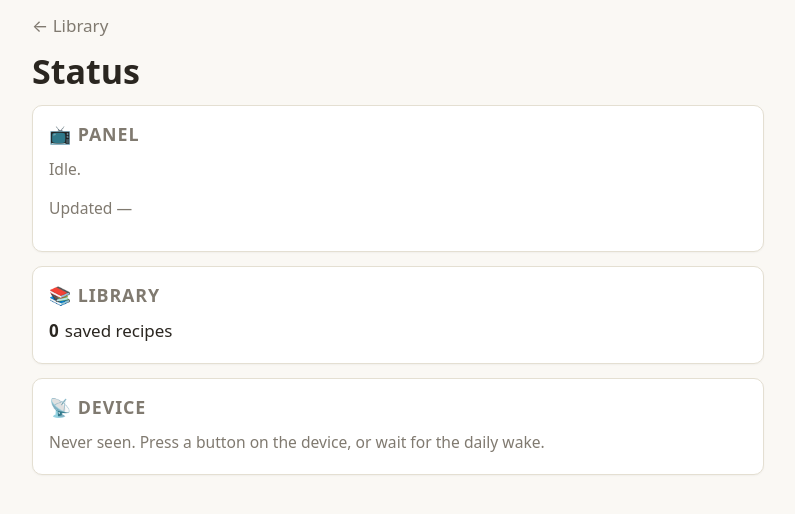
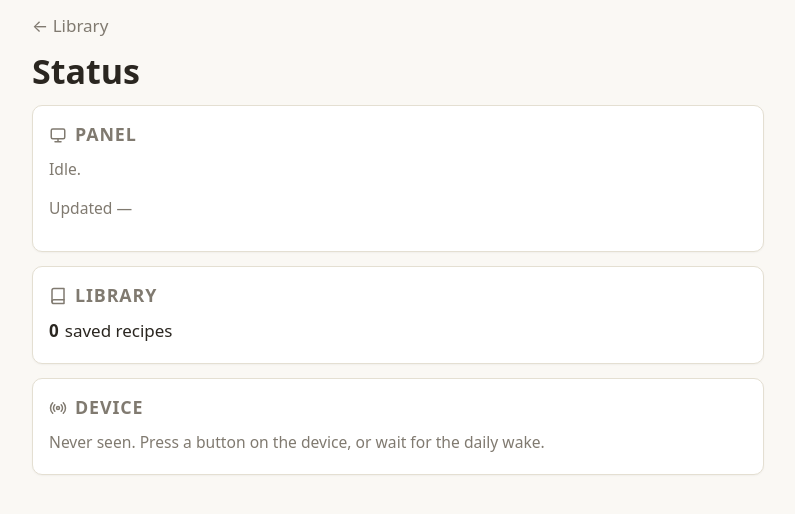
Before and after one commit to sploutchy/ePepper, a FastAPI app: page /app/status in a window 1280 px wide. Shown: the part 57-571 px from the top of the page, without its empty margins (242-1037 px from the left). Run offline with FastAPI, Linux system fonts and the light colour scheme; data that the repository does not hold is empty; parts of the project's set-up code (start-up, migrations or seed data) failed here and were passed over; some libraries are stand-ins or nearby versions.

Commit message:
fix(web): replace all emoji with SVG icons matching header style
Twelve emoji across the recipe, add, and status pages
(📺📷📄📚📡🔋🪫📶🌡💧⚠️🗑) were rendering inconsistently across
fonts/platforms and didn't visually match the lucide-style SVG icons
introduced in the header in #13. Centralise the icon set in a Jinja
macro file (_icons.html) and call it from every template that
previously used an emoji.

Buttons now have inline-flex + gap so icon + text align cleanly, and
a shared .icon class keeps the SVGs from getting squashed inside flex
parents. Stars in the rating widget keep their ★ glyph — they're a
typographic rating UI, not an emoji.

https://claude.ai/code/session_01NbSLXadoqUchuksnDxU8pF

```diff
--- a/server/web/static/app.css
+++ b/server/web/static/app.css
@@ -217,8 +217,17 @@ button {
   font-weight: 600;
   cursor: pointer;
   transition: background 0.12s ease, filter 0.12s ease;
+  display: inline-flex;
+  align-items: center;
+  gap: 8px;
 }
 button:hover { filter: brightness(1.08); }
+
+/* Inline SVG icons sized + aligned with surrounding text. Each macro
+   call already sets width/height; this just keeps them from getting
+   squashed by flex parents and aligns with text baselines for cases
+   where they sit outside flex containers. */
+.icon { flex-shrink: 0; vertical-align: -3px; }
 
 button.primary {
   background: var(--primary);
@@ -485,7 +494,6 @@ button.link.danger:hover { color: var(--danger); filter: brightness(1.15); }
   align-items: center;
   gap: 8px;
 }
-.add-tile-icon { font-size: 1.2em; }
 .add-tile p { margin: 0; font-size: 0.9em; }
 .add-tile input[type=file] {
   font: inherit;
@@ -539,15 +547,22 @@ input[type=file]::file-selector-button {
   color: var(--muted);
   text-transform: uppercase;
   letter-spacing: 0.05em;
+  display: flex;
+  align-items: center;
+  gap: 8px;
 }
 .status-line {
   margin: 4px 0;
   display: flex;
-  align-items: baseline;
+  align-items: center;
   gap: 6px;
   flex-wrap: wrap;
 }
-.status-icon { font-size: 1.05em; }
+.status-icon {
+  display: inline-flex;
+  align-items: center;
+  color: var(--muted);
+}
 .status-actions { margin-top: 12px; }
 
 .status-banner {
@@ -560,6 +575,11 @@ input[type=file]::file-selector-button {
   display: grid;
   gap: 4px;
 }
+.status-banner strong {
+  display: inline-flex;
+  align-items: center;
+  gap: 6px;
+}
 .warn-inline {
   margin-left: 6px;
   color: var(--warn-fg);
@@ -567,6 +587,9 @@ input[type=file]::file-selector-button {
   padding: 1px 6px;
   border-radius: 6px;
   font-size: 0.85em;
+  display: inline-flex;
+  align-items: center;
+  gap: 4px;
 }
 
 /* Panel preview — full-bleed escape from main's max-width so the 800×480
--- /dev/null
+++ b/server/web/templates/_icons.html
@@ -0,0 +1,33 @@
+{# Inline SVG icon library — lucide-style: 24×24 viewBox, 2 px stroke,
+   currentColor. Same family as the header glyphs so the app feels
+   consistent. Call as `{{ icon("name") }}` from any template after
+   `{% from "_icons.html" import icon %}`. #}
+
+{% macro icon(name, size=20) -%}
+{%- set attrs = 'viewBox="0 0 24 24" width="' ~ size ~ '" height="' ~ size ~ '" fill="none" stroke="currentColor" stroke-width="2" stroke-linecap="round" stroke-linejoin="round" class="icon" aria-hidden="true"' -%}
+{%- if name == "monitor" -%}
+<svg {{ attrs|safe }}><rect x="3" y="4" width="18" height="13" rx="2"/><path d="M8 21h8M12 17v4"/></svg>
+{%- elif name == "trash" -%}
+<svg {{ attrs|safe }}><path d="M3 6h18"/><path d="M8 6V4a2 2 0 0 1 2-2h4a2 2 0 0 1 2 2v2"/><path d="M19 6l-1 14a2 2 0 0 1-2 2H8a2 2 0 0 1-2-2L5 6"/></svg>
+{%- elif name == "camera" -%}
+<svg {{ attrs|safe }}><path d="M23 19a2 2 0 0 1-2 2H3a2 2 0 0 1-2-2V8a2 2 0 0 1 2-2h4l2-3h6l2 3h4a2 2 0 0 1 2 2z"/><circle cx="12" cy="13" r="4"/></svg>
+{%- elif name == "file-code" -%}
+<svg {{ attrs|safe }}><path d="M14 2H6a2 2 0 0 0-2 2v16a2 2 0 0 0 2 2h12a2 2 0 0 0 2-2V8z"/><polyline points="14 2 14 8 20 8"/><path d="M10 13l-2 2 2 2M14 13l2 2-2 2"/></svg>
+{%- elif name == "alert-triangle" -%}
+<svg {{ attrs|safe }}><path d="M10.29 3.86L1.82 18a2 2 0 0 0 1.71 3h16.94a2 2 0 0 0 1.71-3L13.71 3.86a2 2 0 0 0-3.42 0z"/><line x1="12" y1="9" x2="12" y2="13"/><line x1="12" y1="17" x2="12.01" y2="17"/></svg>
+{%- elif name == "battery" -%}
+<svg {{ attrs|safe }}><rect x="2" y="7" width="16" height="10" rx="2"/><line x1="22" y1="11" x2="22" y2="13"/><rect x="4" y="9" width="9" height="6" rx="0.5" fill="currentColor" stroke="none"/></svg>
+{%- elif name == "battery-low" -%}
+<svg {{ attrs|safe }}><rect x="2" y="7" width="16" height="10" rx="2"/><line x1="22" y1="11" x2="22" y2="13"/><line x1="6" y1="11" x2="6" y2="13"/></svg>
+{%- elif name == "book" -%}
+<svg {{ attrs|safe }}><path d="M4 19.5A2.5 2.5 0 0 1 6.5 17H20"/><path d="M6.5 2H20v20H6.5A2.5 2.5 0 0 1 4 19.5v-15A2.5 2.5 0 0 1 6.5 2z"/></svg>
+{%- elif name == "wifi" -%}
+<svg {{ attrs|safe }}><path d="M5 12.55a11 11 0 0 1 14.08 0"/><path d="M1.42 9a16 16 0 0 1 21.16 0"/><path d="M8.53 16.11a6 6 0 0 1 6.95 0"/><line x1="12" y1="20" x2="12.01" y2="20"/></svg>
+{%- elif name == "radio" -%}
+<svg {{ attrs|safe }}><circle cx="12" cy="12" r="2"/><path d="M16.24 7.76a6 6 0 0 1 0 8.49m-8.48 0a6 6 0 0 1 0-8.49m11.31-2.82a10 10 0 0 1 0 14.14m-14.14 0a10 10 0 0 1 0-14.14"/></svg>
+{%- elif name == "thermometer" -%}
+<svg {{ attrs|safe }}><path d="M14 14.76V3.5a2.5 2.5 0 0 0-5 0v11.26a4.5 4.5 0 1 0 5 0z"/></svg>
+{%- elif name == "droplet" -%}
+<svg {{ attrs|safe }}><path d="M12 2.69l5.66 5.66a8 8 0 1 1-11.31 0z"/></svg>
+{%- endif -%}
+{%- endmacro %}
--- a/server/web/templates/_status_body.html
+++ b/server/web/templates/_status_body.html
@@ -1,11 +1,12 @@
+{% from "_icons.html" import icon %}
 {% if is_low_battery or is_overdue %}
   <div class="status-banner warn">
     {% if is_overdue %}
-      <strong>⚠️ Device overdue.</strong>
+      <strong>{{ icon("alert-triangle", 18) }} Device overdue.</strong>
       Last check-in was {{ humanize_ago(device.last_seen) }} — battery may be flat or Wi-Fi down.
     {% endif %}
     {% if is_low_battery %}
-      <strong>🪫 Battery low.</strong>
+      <strong>{{ icon("battery-low", 18) }} Battery low.</strong>
       {{ battery_pct }}% ({{ '%.2f' % (device.battery_mv / 1000) }} V) — charge soon.
     {% endif %}
   </div>
@@ -22,7 +23,7 @@
 {% endif %}
 
 <section class="status-card">
-  <h2>📺 Panel</h2>
+  <h2>{{ icon("monitor", 18) }} Panel</h2>
   {% if display.type == "recipe" %}
     <p class="status-line">
       <strong>{{ display.title }}</strong>
@@ -41,48 +42,48 @@
     <form class="status-actions"
           hx-post="/app/display/clear"
           hx-confirm="Clear the panel?">
-      <button class="danger" type="submit">Clear panel</button>
+      <button class="danger" type="submit">{{ icon("trash", 18) }} Clear panel</button>
     </form>
   {% endif %}
 </section>
 
 <section class="status-card">
-  <h2>📚 Library</h2>
+  <h2>{{ icon("book", 18) }} Library</h2>
   <p class="status-line">
     <strong>{{ saved_count }}</strong> saved recipe{{ '' if saved_count == 1 else 's' }}
   </p>
 </section>
 
 <section class="status-card">
-  <h2>📡 Device</h2>
+  <h2>{{ icon("radio", 18) }} Device</h2>
   {% if device.last_seen %}
     <p class="status-line">
       Last seen {{ humanize_ago(device.last_seen) }}
-      {% if is_overdue %}<span class="warn-inline">⚠️ overdue</span>{% endif %}
+      {% if is_overdue %}<span class="warn-inline">{{ icon("alert-triangle", 14) }} overdue</span>{% endif %}
     </p>
     {% if device.battery_mv %}
       <p class="status-line">
-        <span class="status-icon">{{ "🪫" if is_low_battery else "🔋" }}</span>
+        <span class="status-icon">{{ icon("battery-low" if is_low_battery else "battery", 18) }}</span>
         Battery: <strong>{{ battery_pct }}%</strong>
         <span class="muted">({{ '%.2f' % (device.battery_mv / 1000) }} V)</span>
       </p>
     {% endif %}
     {% if device.rssi %}
       <p class="status-line">
-        <span class="status-icon">📶</span>
+        <span class="status-icon">{{ icon("wifi", 18) }}</span>
         Signal: <strong>{{ device.rssi }} dBm</strong>
         <span class="muted">({{ rssi_quality(device.rssi) }})</span>
       </p>
     {% endif %}
     {% if device.temperature_c is not none %}
       <p class="status-line">
-        <span class="status-icon">🌡</span>
+        <span class="status-icon">{{ icon("thermometer", 18) }}</span>
         Temp: <strong>{{ '%.1f' % device.temperature_c }} °C</strong>
       </p>
     {% endif %}
     {% if device.humidity_pct is not none %}
       <p class="status-line">
-        <span class="status-icon">💧</span>
+        <span class="status-icon">{{ icon("droplet", 18) }}</span>
         Humidity: <strong>{{ '%.0f' % device.humidity_pct }} %</strong>
       </p>
     {% endif %}
--- a/server/web/templates/add.html
+++ b/server/web/templates/add.html
@@ -1,4 +1,5 @@
 {% extends "base.html" %}
+{% from "_icons.html" import icon %}
 {% block title %}Add recipe · ePepper{% endblock %}
 
 {% block content %}
@@ -28,7 +29,7 @@
         hx-encoding="multipart/form-data"
         hx-disabled-elt="find button"
         hx-indicator="this">
-    <h2><span class="add-tile-icon">📷</span> Photo</h2>
+    <h2>{{ icon("camera", 20) }} Photo</h2>
     <p class="muted">Pushed to the panel, not saved.</p>
     <input type="file" name="photo" accept="image/*" required>
     <button type="submit">Upload</button>
@@ -41,7 +42,7 @@
         hx-encoding="multipart/form-data"
         hx-disabled-elt="find button"
         hx-indicator="this">
-    <h2><span class="add-tile-icon">📄</span> JSON-LD</h2>
+    <h2>{{ icon("file-code", 20) }} JSON-LD</h2>
     <p class="muted">For unsupported sites — use <code>/prompt_url</code> in the bot.</p>
     <input type="file" name="file" accept=".json,application/json" required>
     <button type="submit">Upload</button>
--- a/server/web/templates/recipe.html
+++ b/server/web/templates/recipe.html
@@ -1,4 +1,5 @@
 {% extends "base.html" %}
+{% from "_icons.html" import icon %}
 {% block title %}{{ r.title }} · ePepper{% endblock %}
 
 {% block content %}
@@ -19,12 +20,12 @@
             hx-post="/app/recipes/{{ r.id }}/push"
             hx-target="#toast"
             hx-swap="innerHTML">
-      📺 Push to panel
+      {{ icon("monitor", 18) }} Push to panel
     </button>
     <button class="danger"
             hx-delete="/app/recipes/{{ r.id }}"
             hx-confirm="Delete this recipe?">
-      🗑 Delete
+      {{ icon("trash", 18) }} Delete
     </button>
   </div>
 
```
